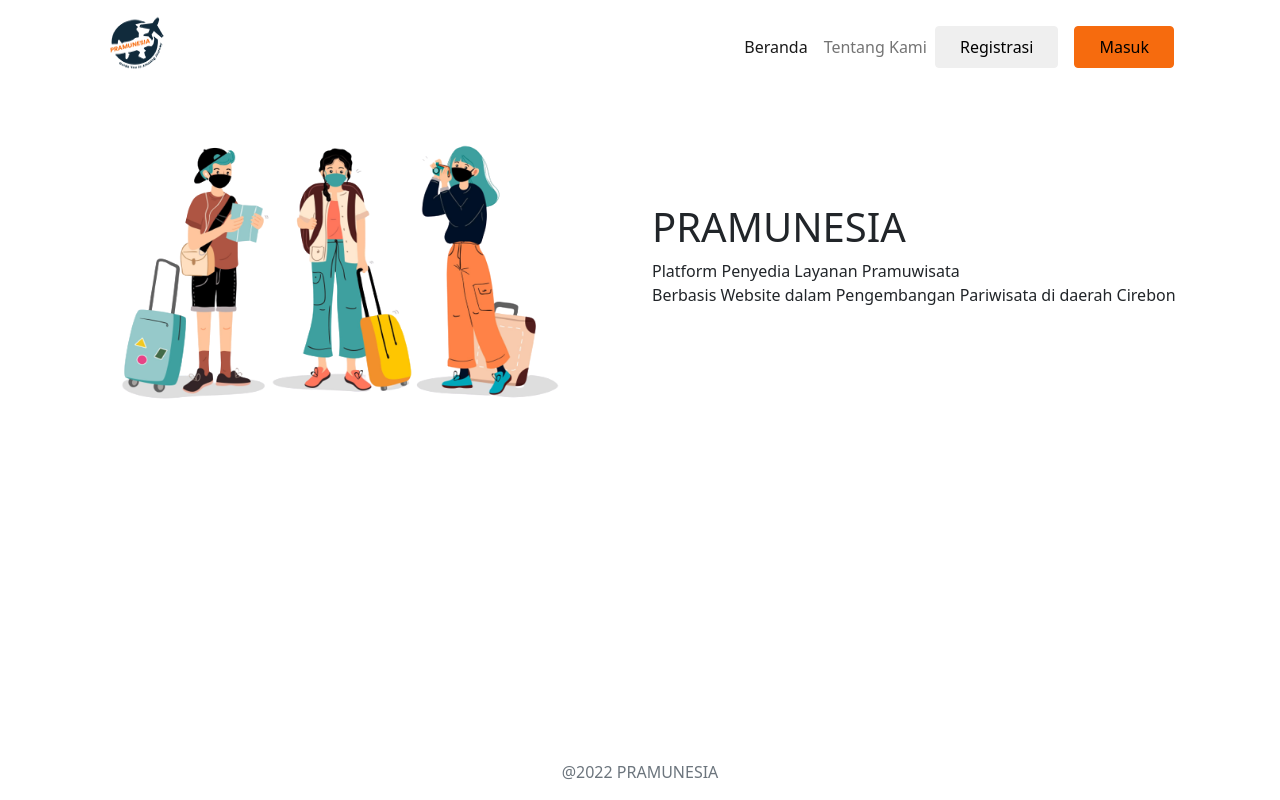
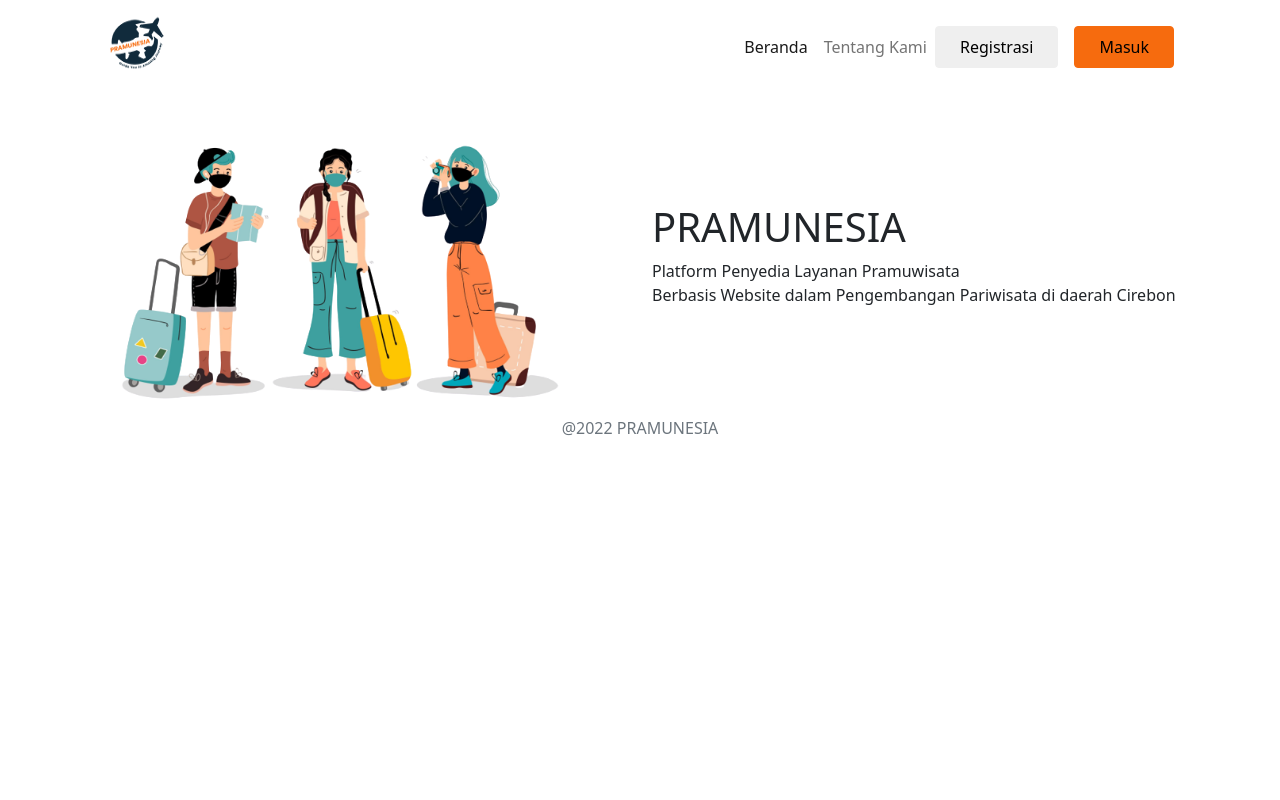
Before and after one commit to umarshd/pramunesia, a Next.js app: page / in a window 1280 px wide. Built offline with nearby package versions, Linux system fonts and the light colour scheme.

Commit message:
carousel user home page

```diff
--- a/components/afterlogin/layout/index.jsx
+++ b/components/afterlogin/layout/index.jsx
@@ -15,7 +15,7 @@ function Layout({ children, pageTitle }) {
         </title>
       </Head>
 
-      <div className="container d-flex flex-column">
+      <div className="container">
         <Navigation />
         {children}
         <Footer />
--- a/components/layout/index.jsx
+++ b/components/layout/index.jsx
@@ -15,7 +15,7 @@ function Layout({ children, pageTitle }) {
         </title>
       </Head>
 
-      <div className="container d-flex flex-column vh-100">
+      <div className="container d-flex flex-column">
         <Header />
         {children}
         <Footer />
--- a/next.config.js
+++ b/next.config.js
@@ -1,5 +1,5 @@
 module.exports = {
   images: {
-    domains: ['pixabay.com'],
+    domains: ['pixabay.com', 'www.pexels.com', 'images.pexels.com', 'cdn.pixabay.com'],
   },
 };
--- a/package.json
+++ b/package.json
@@ -12,6 +12,7 @@
     "bootstrap": "^5.2.0-beta1",
     "next": "12.1.6",
     "react": "18.1.0",
+    "react-bootstrap": "^2.4.0",
     "react-dom": "18.1.0",
     "react-icons": "^4.3.1"
   },
--- a/pages/_app.js
+++ b/pages/_app.js
@@ -1,11 +1,12 @@
 import '../styles/globals.css';
+import Script from 'next/script';
 import 'bootstrap/dist/css/bootstrap.min.css';
 
 function MyApp({ Component, pageProps }) {
   return (
     <>
-      <script src="https://cdn.jsdelivr.net/npm/@popperjs/core@2.11.5/dist/umd/popper.min.js" integrity="sha384-Xe+8cL9oJa6tN/veChSP7q+mnSPaj5Bcu9mPX5F5xIGE0DVittaqT5lorf0EI7Vk" crossOrigin="anonymous" />
-      <script src="https://cdn.jsdelivr.net/npm/bootstrap@5.2.0-beta1/dist/js/bootstrap.min.js" integrity="sha384-kjU+l4N0Yf4ZOJErLsIcvOU2qSb74wXpOhqTvwVx3OElZRweTnQ6d31fXEoRD1Jy" crossOrigin="anonymous" />
+      <Script src="https://cdn.jsdelivr.net/npm/@popperjs/core@2.11.5/dist/umd/popper.min.js" integrity="sha384-Xe+8cL9oJa6tN/veChSP7q+mnSPaj5Bcu9mPX5F5xIGE0DVittaqT5lorf0EI7Vk" crossOrigin="anonymous" />
+      <Script src="https://cdn.jsdelivr.net/npm/bootstrap@5.2.0-beta1/dist/js/bootstrap.min.js" integrity="sha384-kjU+l4N0Yf4ZOJErLsIcvOU2qSb74wXpOhqTvwVx3OElZRweTnQ6d31fXEoRD1Jy" crossOrigin="anonymous" />
       <Component {...pageProps} />
     </>
   );
--- a/pages/user-choose-page/index.jsx
+++ b/pages/user-choose-page/index.jsx
@@ -4,7 +4,7 @@ import Layout from '../../components/afterlogin/layout';
 
 function UserChoosePage() {
   return (
-    <Layout pageTitle="Home">
+    <Layout pageTitle="Welcome">
       <div className="" style={{ height: '56vh !important' }}>
         <Jumbotron />
       </div>
--- a/styles/globals.css
+++ b/styles/globals.css
@@ -69,20 +69,58 @@ span>a{
   color: var(--clr-pumpkin);
 }
 
-.home-container {
+.slider {
+  width: 100%;
+  text-align: center;
+  overflow: hidden;
+  position: relative;
+}
+
+.slides {
+  display: flex;
+
+  overflow-x: auto;
   scroll-snap-type: x mandatory;
-  overflow-x: scroll;
+
+  scroll-behavior: smooth;
+  -webkit-overflow-scrolling: touch;
+}
+.slides::-webkit-scrollbar {
+  width: 10px;
+  height: 10px;
+}
+.slides::-webkit-scrollbar-thumb {
+  display: none;
+}
+.slides::-webkit-scrollbar-track {
+  background: transparent;
+}
+.slides > div {
+  scroll-snap-align: start;
+  flex-shrink: 0;
+  width: 100%;
+  height: 40%;
+  margin-right: 50px;
+  border-radius: 10px;
+  transform-origin: center center;
+  transform: scale(1);
+  transition: transform 0.5s;
+  position: relative;
+
   display: flex;
-  height: 100%;
+  justify-content: center;
+  align-items: center;
+}
+
+.carousel-button {
   width: 100%;
+  position: absolute;
+  z-index: 2;
+  border: none;
+  font-size: 3rem;
+  top: 50%;
+  transform: translateY(-50%);
+  cursor: pointer;
+  display: flex;
+  justify-content: space-between;
 }
-.home-inner{
-  flex : none;
-  display: flex;
-  scroll-snap-align: center;
-  height: 100vh;
-  width: 100vw;
-}
-.to-guide{
-  max-width: 100%;
-}
```
Also changed, not shown: components/afterlogin/home-card/index.jsx (added, +25 -0 lines), pages/user-home-page/index.jsx (+32 -22 lines), 1 other file (tests, documents, lock files or other folders).
